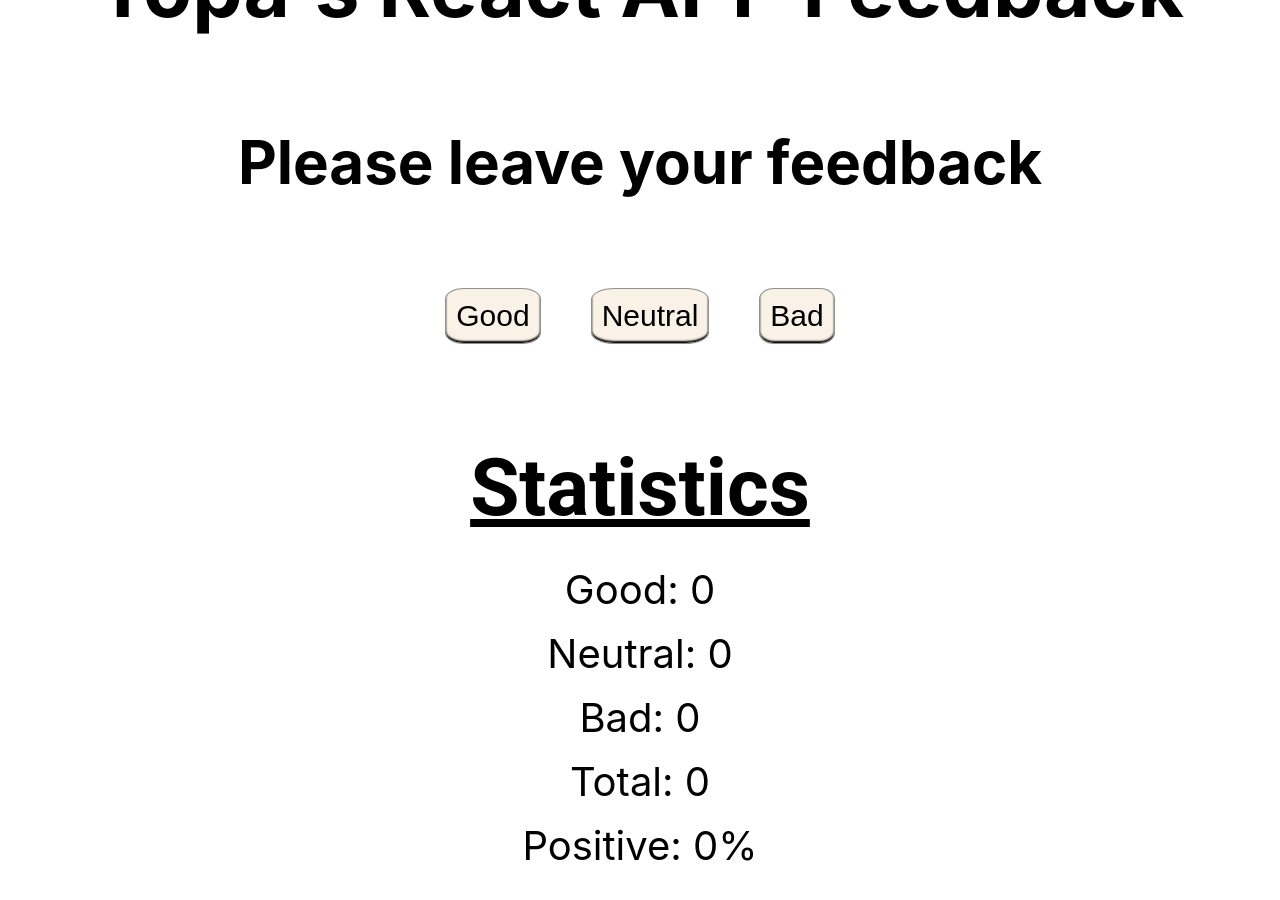
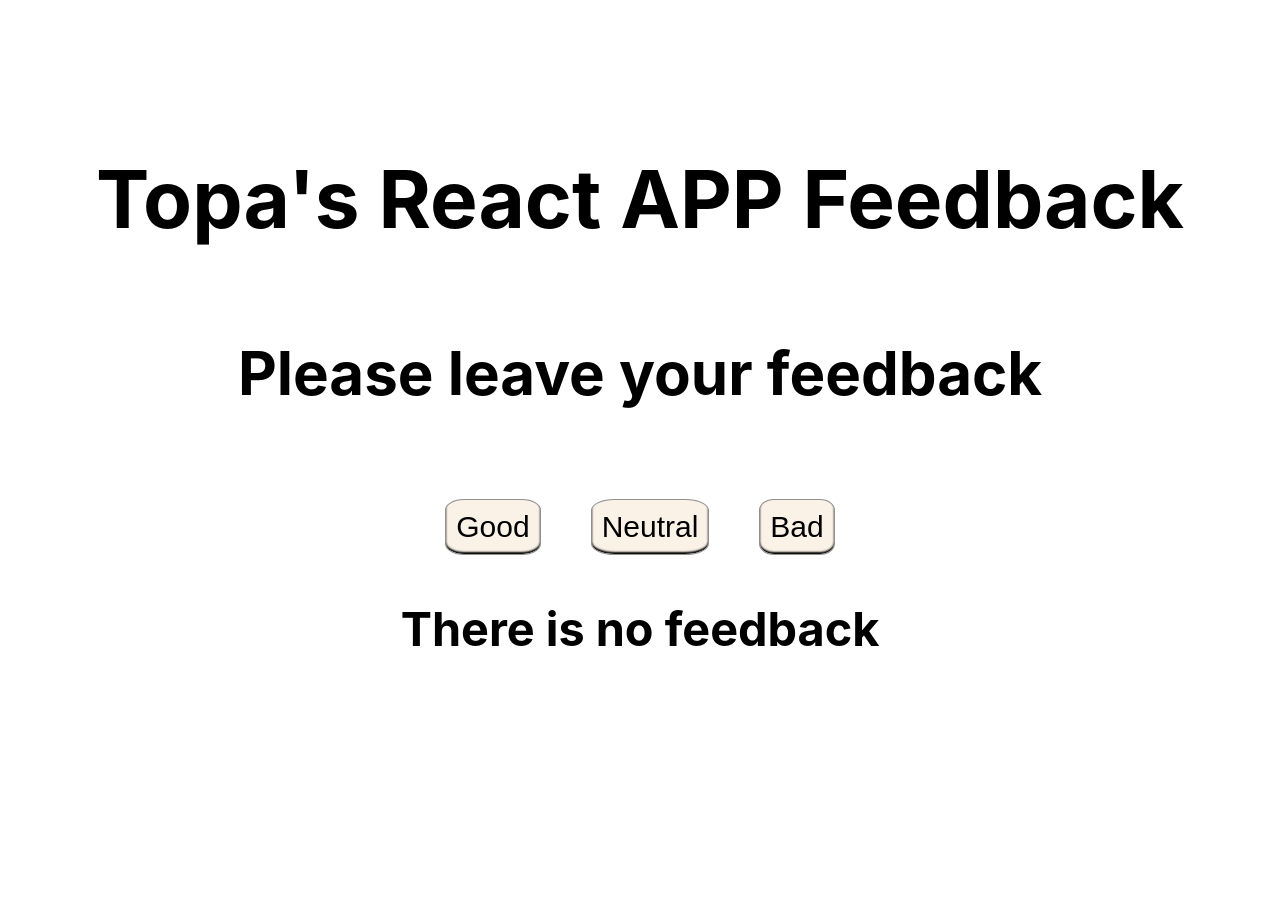
Before and after one commit to exigibil/goit-react-hw-02-feedback, a Vue app: page / in a window 1280 px wide. Shown: the top 900 px of the page. After the commit the page ends 800 px from the top, so only its background shows below. Built offline with nearby package versions, Linux system fonts and the light colour scheme.

Commit message:
finish first module hw2

```diff
--- a/src/components/App.jsx
+++ b/src/components/App.jsx
@@ -1,24 +1,23 @@
-import React from "react";
-import Feedback from "./feedback/Feedback";
-
+import React from 'react';
+import Feedback from './feedback/Feedback';
+import styles from './App.module.css';
 
 export const App = () => {
-
-  const message = "Feedback"
+  const message = 'Feedback';
 
   return (
-    <div
+    <div className={styles.appContainer}
       style={{
         height: '100vh',
         display: 'flex',
         justifyContent: 'center',
         alignItems: 'center',
         fontSize: 40,
-        color: '#010101'
+        color: '#010101',
       }}
     >
-      <Feedback
-       message={message}  />
+      <Feedback message={message} />
+
 
     </div>
   );
--- a/src/components/FeedbackOptions/FeedbackOptions.module.css
+++ b/src/components/FeedbackOptions/FeedbackOptions.module.css
@@ -17,5 +17,4 @@
   .feedbackMood:active {
     background-color: rgb(52, 30, 248);
   }
-
 }
--- /dev/null
+++ b/src/components/NotificationMessage/NotificationMessage.jsx
@@ -0,0 +1,14 @@
+import React from'react';
+import styles from './NotificationMessage.module.css';
+
+
+function NotificationMessage() {
+    return (
+        <div className={styles.notificationMessage}>
+            <h3>There is no feedback</h3>
+        </div>
+    );
+}
+
+
+export default NotificationMessage
--- /dev/null
+++ b/src/components/NotificationMessage/NotificationMessage.module.css
@@ -0,0 +1,3 @@
+.notificationMessage {
+    text-align: center;
+}
--- a/src/components/Statistics/Statistic.module.css
+++ b/src/components/Statistics/Statistic.module.css
@@ -3,7 +3,6 @@
   flex-direction: column;
   align-items: center;
   padding: 30px;
-
 
   .statisticTitle {
     font-size: 80px;
@@ -12,11 +11,10 @@
     display: flex;
     margin-bottom: 30px;
     font-family: 'Roboto', sans-serif;
-        text-decoration:underline;
+    text-decoration: underline;
   }
 
-    .statisticRow{
+  .statisticRow {
     margin: 0 0 15px 0;
   }
-
 }
--- a/src/components/feedback/Feedback.jsx
+++ b/src/components/feedback/Feedback.jsx
@@ -1,13 +1,13 @@
 import React, { useState } from 'react';
 import styles from './feedback.module.css';
 import Statistics from '../Statistics/StatisticsText';
-import FeedbackOptions from '../FeedbackOptions/FeedbackOptions';
+import FeedbackButtons from '../FeedbackOptions/FeedbackOptions';
+import NotificationMessage from '../NotificationMessage/NotificationMessage';
 
 function Feedback() {
   const [good, setGood] = useState(0);
   const [neutral, setNeutral] = useState(0);
   const [bad, setBad] = useState(0);
-
   const totalFeedback = good + neutral + bad;
   const positivePercentrage =
     totalFeedback > 0 ? ((good / totalFeedback) * 100).toFixed(2) : 0;
@@ -27,8 +27,11 @@ function Feedback() {
       <h1 className={styles.feedbackHeader}>Topa's React APP Feedback</h1>
       <h2 className={styles.feedbackHeader}>Please leave your feedback</h2>
 
-      <FeedbackOptions onLeaveFeedback={updateCount} />
+      <FeedbackButtons onLeaveFeedback={updateCount} />
 
+      {totalFeedback === 0 ? (
+        <NotificationMessage />
+      ) : (
         <Statistics
           good={good}
           neutral={neutral}
@@ -36,6 +39,7 @@ function Feedback() {
           total={totalFeedback}
           positivePercentage={positivePercentrage}
         />
+      )}
     </div>
   );
 }
--- a/src/components/feedback/feedback.module.css
+++ b/src/components/feedback/feedback.module.css
@@ -20,7 +20,6 @@
     .feedbackMood:active {
       background-color: rgb(52, 30, 248);
     }
-
   }
 }
 
```
Lines whose indentation alone changed are shown as unchanged.
